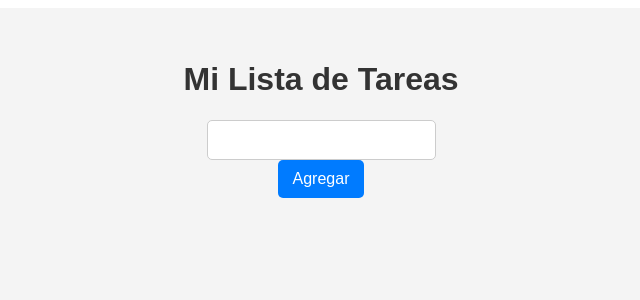
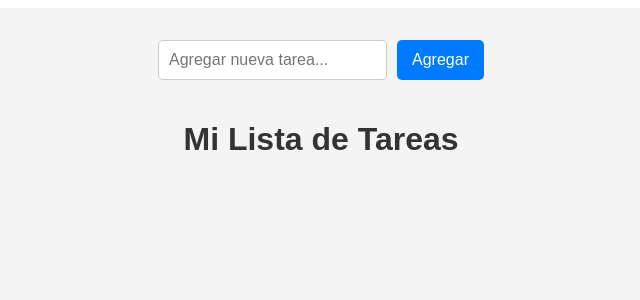
Before and after one commit to Lysar1x/Angular-to-do-list, an Angular app: page / in a window 1280 px wide. Shown: the top 300 px of the page, without its empty margins (319-959 px from the left). Built offline with nearby package versions, Linux system fonts and the light colour scheme.

Commit message:
Add HTML classes for styling

```diff
--- a/src/app/task-list/task-list.html
+++ b/src/app/task-list/task-list.html
@@ -1,9 +1,13 @@
+<div class="task-input-container">
+  <input type="text" [(ngModel)]="nuevaTarea" placeholder="Agregar nueva tarea...">
+  <button (click)="agregarTarea()">Agregar</button>
+</div>
+
 <h1>Mi Lista de Tareas</h1>
-<input type="text" [(ngModel)]="nuevaTarea">
-<button (click)="agregarTarea()">Agregar</button>
+
 <ul>
-    <li *ngFor="let tarea of listadeTareas; let i = index">
-        {{ tarea }}
-        <button (click)="eliminarTarea(i)">Eliminar</button>
-    </li>
+  <li *ngFor="let tarea of listadeTareas; let i = index">
+    {{ tarea }}
+    <button (click)="eliminarTarea(i)">Eliminar</button>
+  </li>
 </ul>
```
